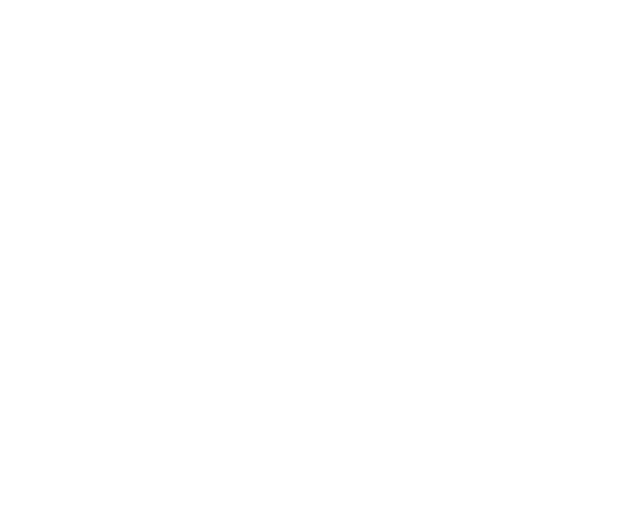
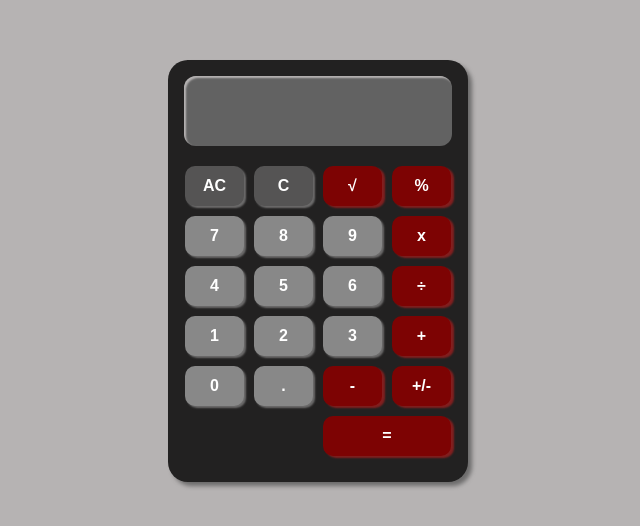
Before and after one commit to evgeniia-korolova/CBS_calculator_project, a plain HTML site: page index.html in a window 1280 px wide. Shown: the whole page, without its empty margins (322-962 px from the left). Drawn offline with Linux system fonts and the light colour scheme.

Commit message:
feat : add html, css files

```diff
--- a/index.html
+++ b/index.html
@@ -1,11 +1,46 @@
 <!DOCTYPE html>
 <html lang="en">
-<head>
-    <meta charset="UTF-8">
-    <meta name="viewport" content="width=device-width, initial-scale=1.0">
-    <title>Calculator</title>
-</head>
-<body>
-
-</body>
+	<head>
+		<meta charset="UTF-8" />
+		<meta
+			name="viewport"
+			content="width=device-width, initial-scale=1.0" />
+		<title>Calculator</title>
+        <link rel="stylesheet" href="./style.css">
+	</head>
+	<body>
+		<!-- <header class="header">
+            <a href="#" class="page__link active">Page One</a>
+            <a href="./page.html" class="page__link ">Page Two &rarr;</a>
+        </header> -->
+		<div class="calc__space">
+			<div id="calc__screen"></div>
+			<div class="buttons">
+				<div class="btn clear">AC</div>
+				<!-- &#8730 корень -->
+				<!-- &#247; деление -->
+				<div class="btn clear-last">C</div>
+				<div class="btn operator">&#8730;</div>
+				<div class="btn operator">%</div>
+				<div class="btn number">7</div>
+				<div class="btn number">8</div>
+				<div class="btn number">9</div>
+				<div class="btn operator">x</div>
+				<div class="btn number">4</div>
+				<div class="btn number">5</div>
+				<div class="btn number">6</div>
+				<div class="btn operator">&#247;</div>
+				<div class="btn number">1</div>
+				<div class="btn number">2</div>
+				<div class="btn number">3</div>
+				<div class="btn operator">+</div>
+				<div class="btn number">0</div>
+				<div class="btn point-btn">.</div>
+				<div class="btn operator">-</div>
+				<div class="btn operator">+/-</div>
+				<div class="btn equal">=</div>
+			</div>
+		</div>
+		<script src="./main.js"></script>
+	</body>
 </html>
--- /dev/null
+++ b/style.css
@@ -0,0 +1,93 @@
+* {
+	margin: 0;
+	padding: 0;
+	box-sizing: border-box;
+}
+
+:root {
+	--bg-main: rgb(34, 33, 33);
+	--bg-screen: rgb(98, 98, 98);
+	--bg-btn: rgb(136, 136, 136);
+	--accent-color: rgb(125, 3, 3);
+}
+
+body {
+	max-width: 100vw;
+	background: #b6b3b3;
+}
+
+
+.calc__space {
+	width: 300px;
+	margin: 0 auto;
+	margin-top: 60px;
+	background-color: var(--bg-main);
+	border-radius: 20px;
+	box-shadow: 4px 4px 4px #6d6c6c;
+	padding: 16px;
+	color: #fff;
+	font-family: Arial, Helvetica, sans-serif;
+	font-weight: 600;
+}
+
+#calc__screen {
+	height: 70px;
+	padding: 10px;
+	font-size: 36px;
+	display: flex;
+	justify-content: flex-end;
+	align-items: center;
+	background-color: var(--bg-screen);
+	border-radius: 12px;
+	box-shadow: inset 2px 2px 2px #b6b3b3;
+}
+
+.buttons {
+	display: grid;
+	grid-template-columns: repeat(4, 59px);
+	grid-template-rows: repeat(5, auto);
+	gap: 10px;
+	padding: 20px 0 10px;
+	justify-content: center;
+}
+
+.btn {
+	height: 40px;
+	background-color: var(--bg-btn);
+	display: flex;
+	justify-content: center;
+	align-items: center;
+	cursor: pointer;
+	border-radius: 10px;
+	box-shadow: 2px 2px 2px #6d6c6c;
+	transition: all 0.3s;
+	user-select: none;
+}
+
+.btn:hover {
+	filter: brightness(130%);
+	box-shadow: 2px 2px 2px #f4dddd;
+}
+.btn:active {
+	filter: brightness(80%);
+}
+
+.clear,
+.clear-last {
+	background: #555454;
+}
+
+.operator,
+.equal {
+	background: var(--accent-color);
+	box-shadow: 3px 2px 2px #831f1f;
+}
+
+.operator:hover,
+ .equal:hover {
+	box-shadow: 2px 2px 2px #c57b7b;
+}
+
+.equal {
+	grid-column: 3/5;
+}
```
